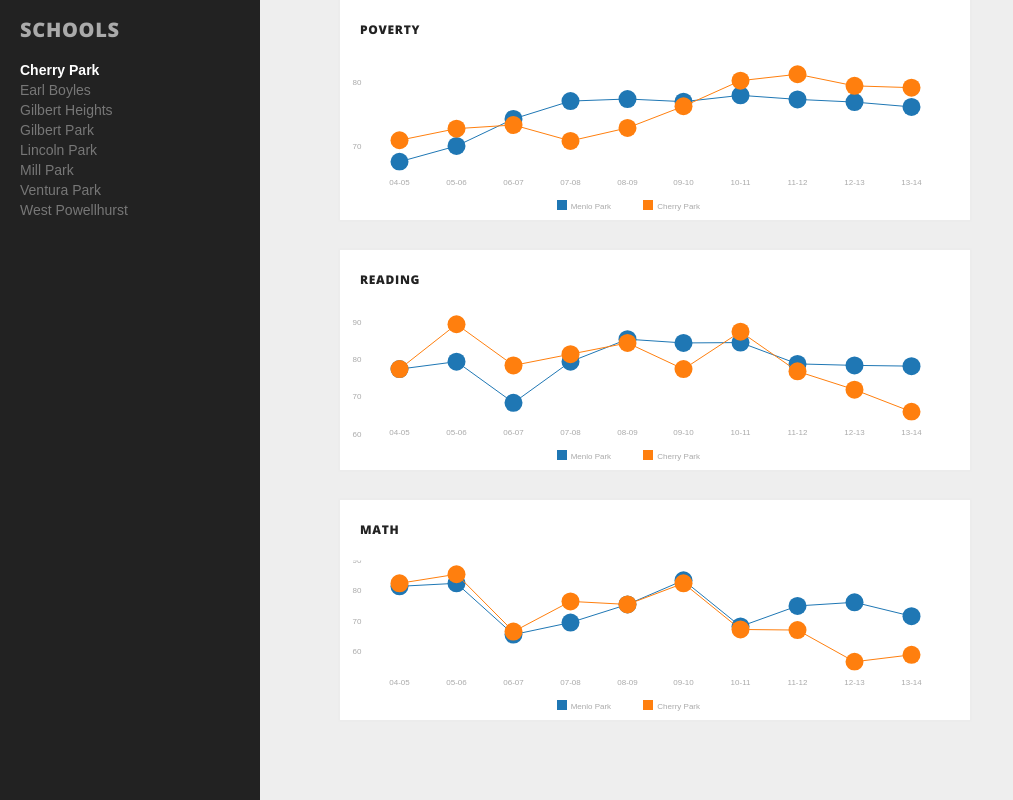
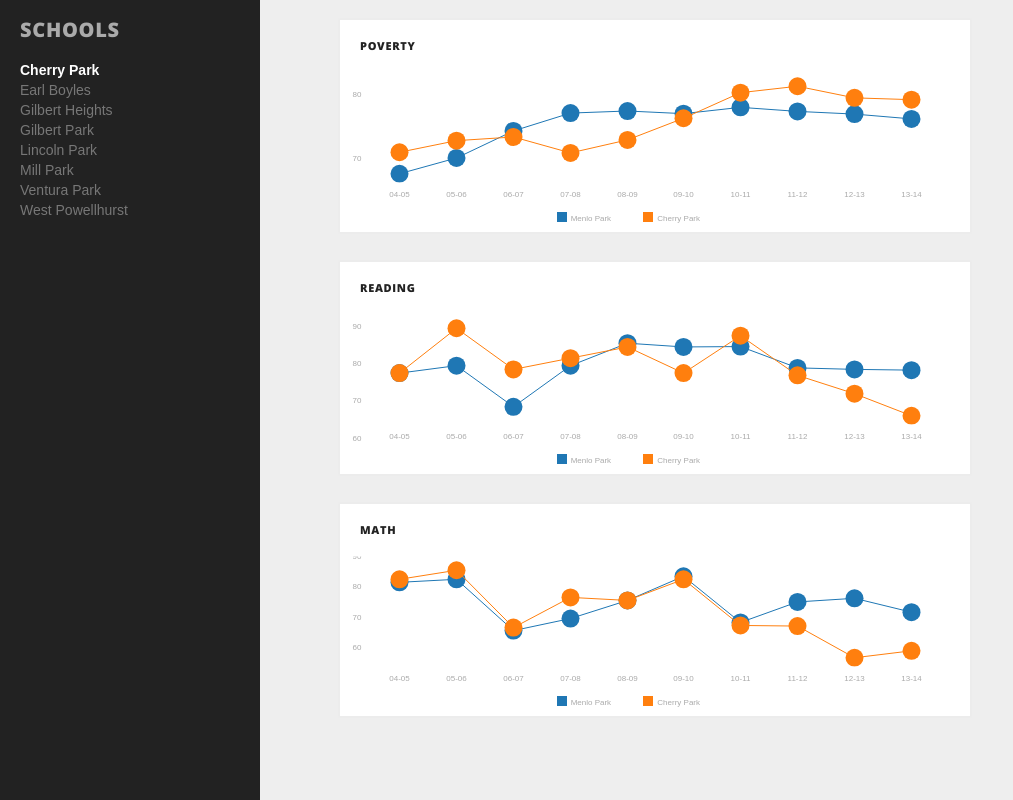
Before and after one commit to gastonfig/hack-oregon, a plain HTML site: page index-chart.html in a window 1280 px wide. Shown: the whole page, without its empty margins (0-1013 px from the left). Drawn offline with nearby package versions, Linux system fonts and the light colour scheme.

Commit message:
Update 2015-03-29T00:50:42.542Z

```diff
--- a/css/styles.css
+++ b/css/styles.css
@@ -653,7 +653,8 @@ p, ul, ol {
 /* CHART
 ----------------------------------------------- */
 .chart {
-  background: #eee; }
+  background: #eee;
+  margin-top: 20px; }
   .chart h2 {
     color: #aaa;
     font-weight: 700;
@@ -671,9 +672,9 @@ p, ul, ol {
   .chart-container h3 {
     font-weight: 700;
     margin: 0 20px;
-    padding: 20px 0;
-    font-size: 12px;
-    font-size: 0.75rem;
+    padding: 16px 0;
+    font-size: 11px;
+    font-size: 0.6875rem;
     line-height: 20px;
     line-height: 1.25rem; }
 
```
Also changed, not shown: index.html (+1 -1 lines), images/high_pov.png.
